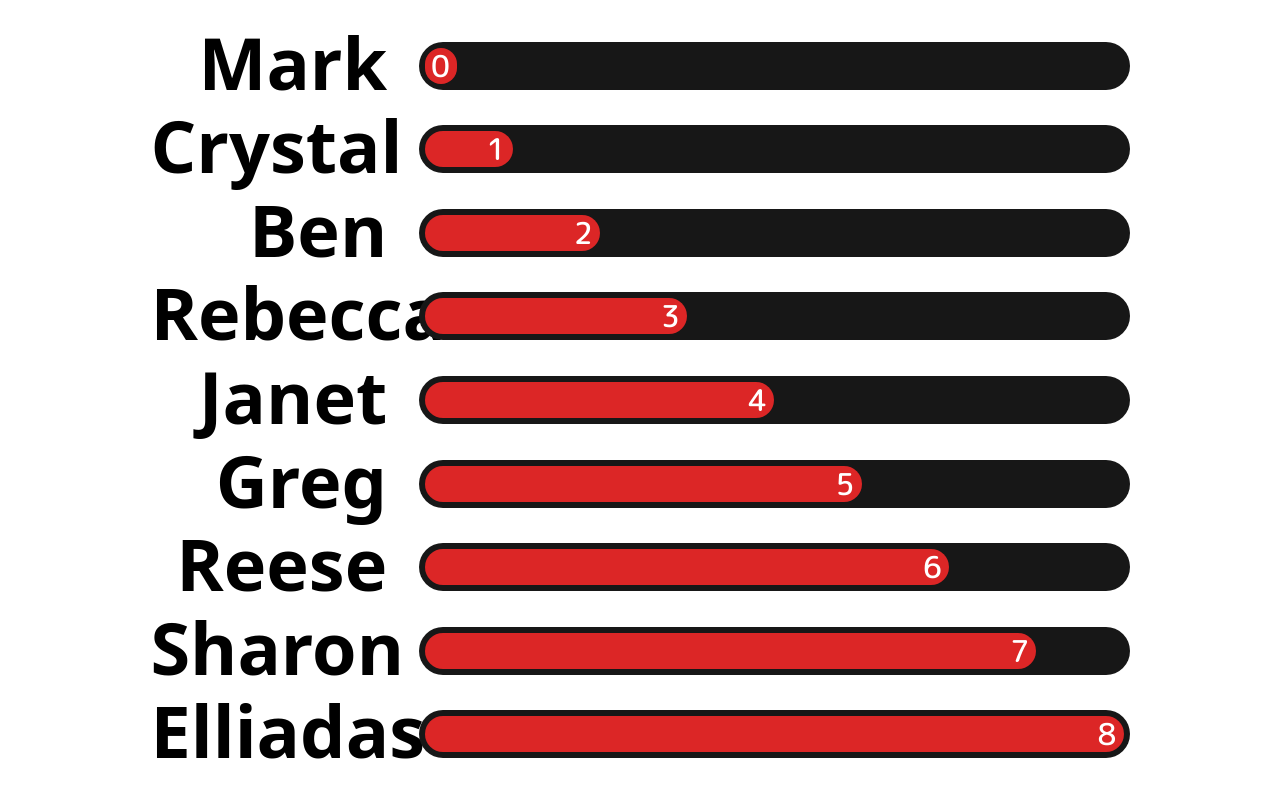
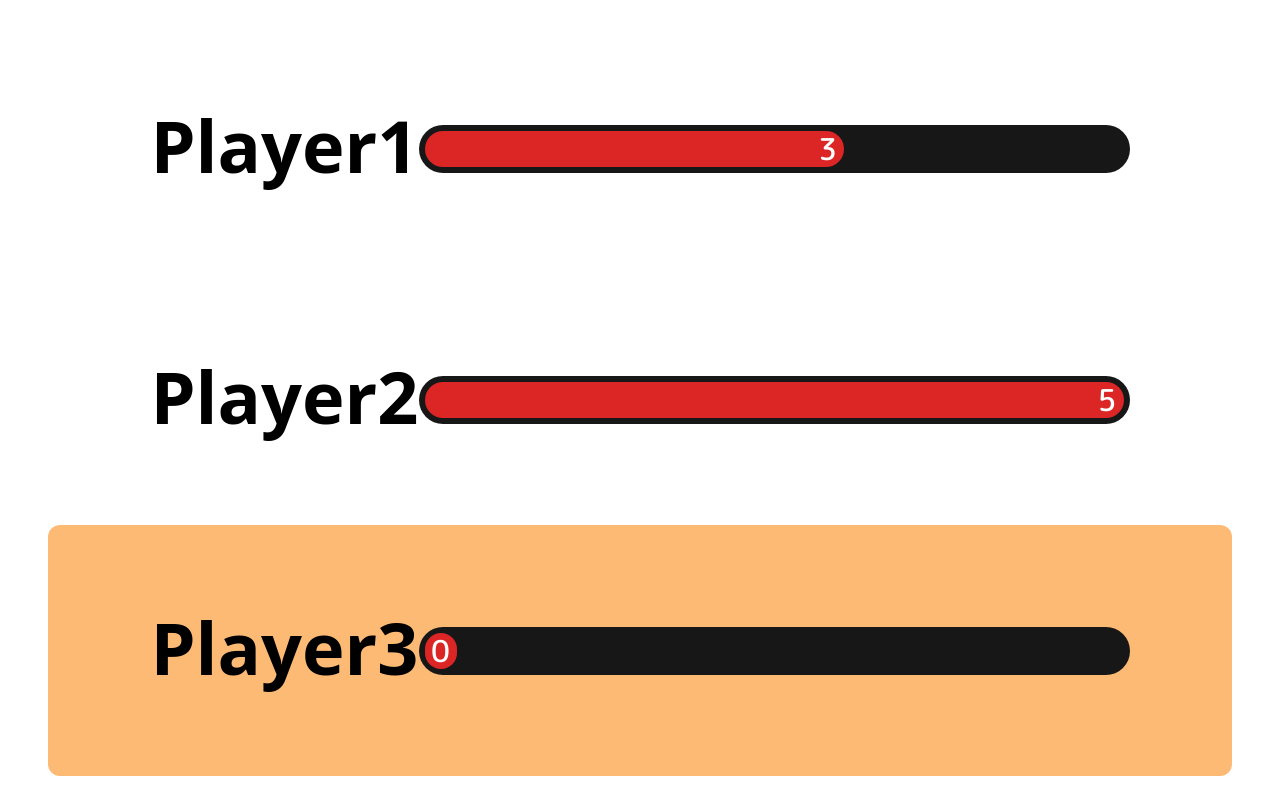
Before and after one commit to ncovercash/scoreboard, a React (Create React App) app: page / in a window 1280 px wide. Built offline with nearby package versions, Linux system fonts and the light colour scheme; a web font is replaced by a local one.

Commit message:
Add config file

```diff
--- a/src/Scoreboard.tsx
+++ b/src/Scoreboard.tsx
@@ -1,17 +1,18 @@
 import ScoreboardRow from "./ScoreboardRow";
+import config from "./config";
 
 export default function Scoreboard() {
+  const maxScore = Math.max(...config.map((player) => player.score));
   return (
     <div className="flex flex-col h-full">
-      <ScoreboardRow playerName="Mark" score={0} maxScore={8} />
-      <ScoreboardRow playerName="Crystal" score={1} maxScore={8} />
-      <ScoreboardRow playerName="Ben" score={2} maxScore={8} />
-      <ScoreboardRow playerName="Rebecca" score={3} maxScore={8} />
-      <ScoreboardRow playerName="Janet" score={4} maxScore={8} />
-      <ScoreboardRow playerName="Greg" score={5} maxScore={8} />
-      <ScoreboardRow playerName="Reese" score={6} maxScore={8} />
-      <ScoreboardRow playerName="Sharon" score={7} maxScore={8} />
-      <ScoreboardRow playerName="Elliadas" score={8} maxScore={8} />
+      {config.map((player) => (
+        <ScoreboardRow
+          playerName={player.name}
+          score={player.score}
+          maxScore={maxScore}
+          highlight={player.highlight}
+        />
+      ))}
     </div>
   );
 }
--- a/src/ScoreboardRow.tsx
+++ b/src/ScoreboardRow.tsx
@@ -22,10 +22,17 @@ const ScoreboardRow: FunctionComponent<Props> = ({
   maxScore,
   highlight = 0,
 }: Props) => {
+  if (highlight < 0 || highlight >= highlights.length) {
+    throw new RangeError(
+      `A highlight value of ${highlight} is invalid (must be between 0 and ${
+        highlights.length - 1
+      })`,
+    );
+  }
   return (
     <>
       <div
-        className={`flex-1 flex justify-center align-center ${highlights[highlight]}`}
+        className={`flex-1 flex justify-center align-center rounded-xl ${highlights[highlight]}`}
       >
         <div className="w-1/5 flex flex-col justify-center">
           <h1 className="font-heading font-bold text-7xl text-right pb-2">
--- /dev/null
+++ b/src/config.ts
@@ -0,0 +1,13 @@
+interface Player {
+  name: string;
+  score: number;
+  highlight?: number;
+}
+
+const config: Player[] = [
+  { name: "Player1", score: 3 },
+  { name: "Player2", score: 5 },
+  { name: "Player3", score: 0, highlight: 2 },
+];
+
+export default config;
```
Also changed, not shown: screenshot.png (added), 1 other file (tests, documents, lock files or other folders).
